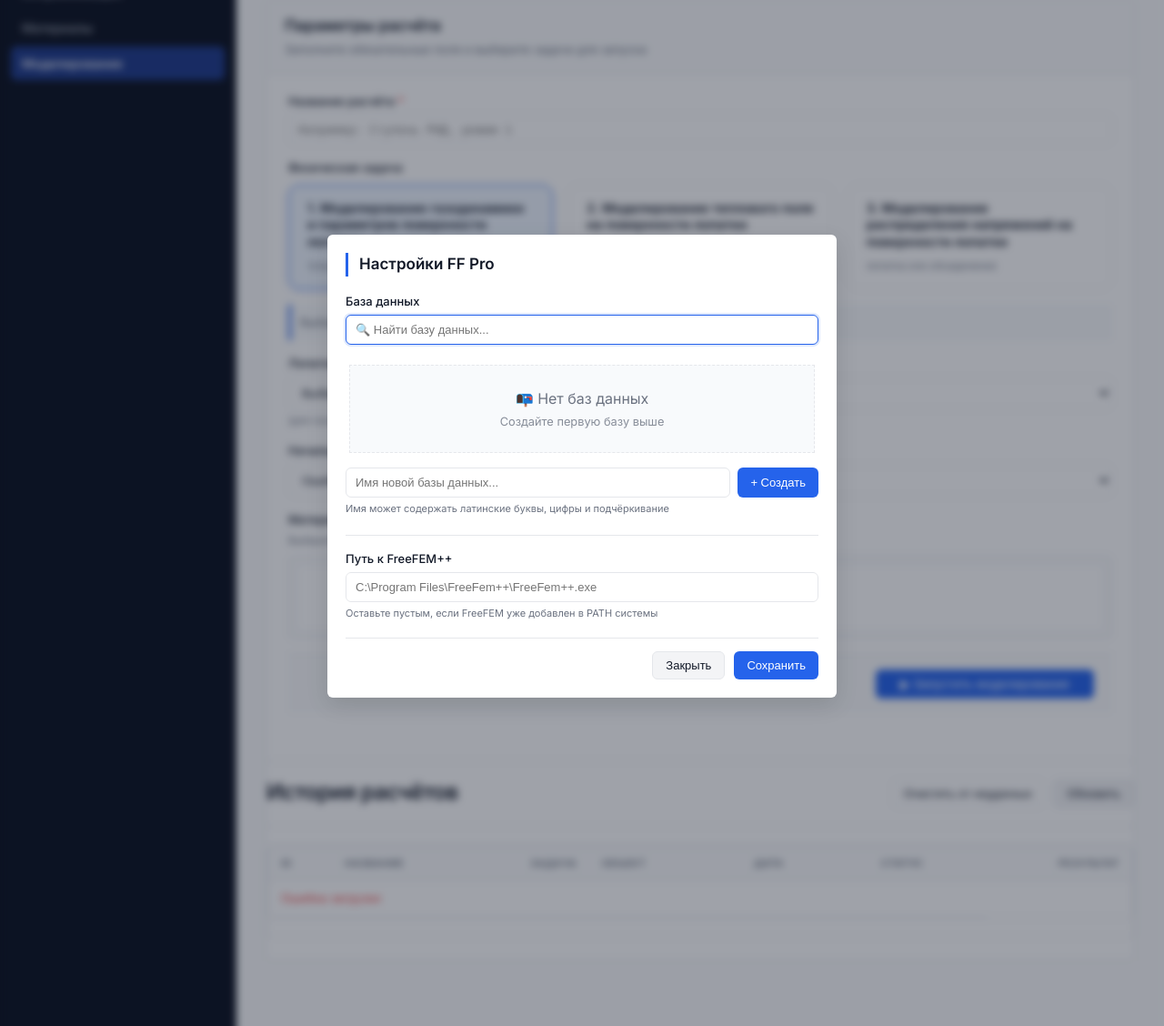
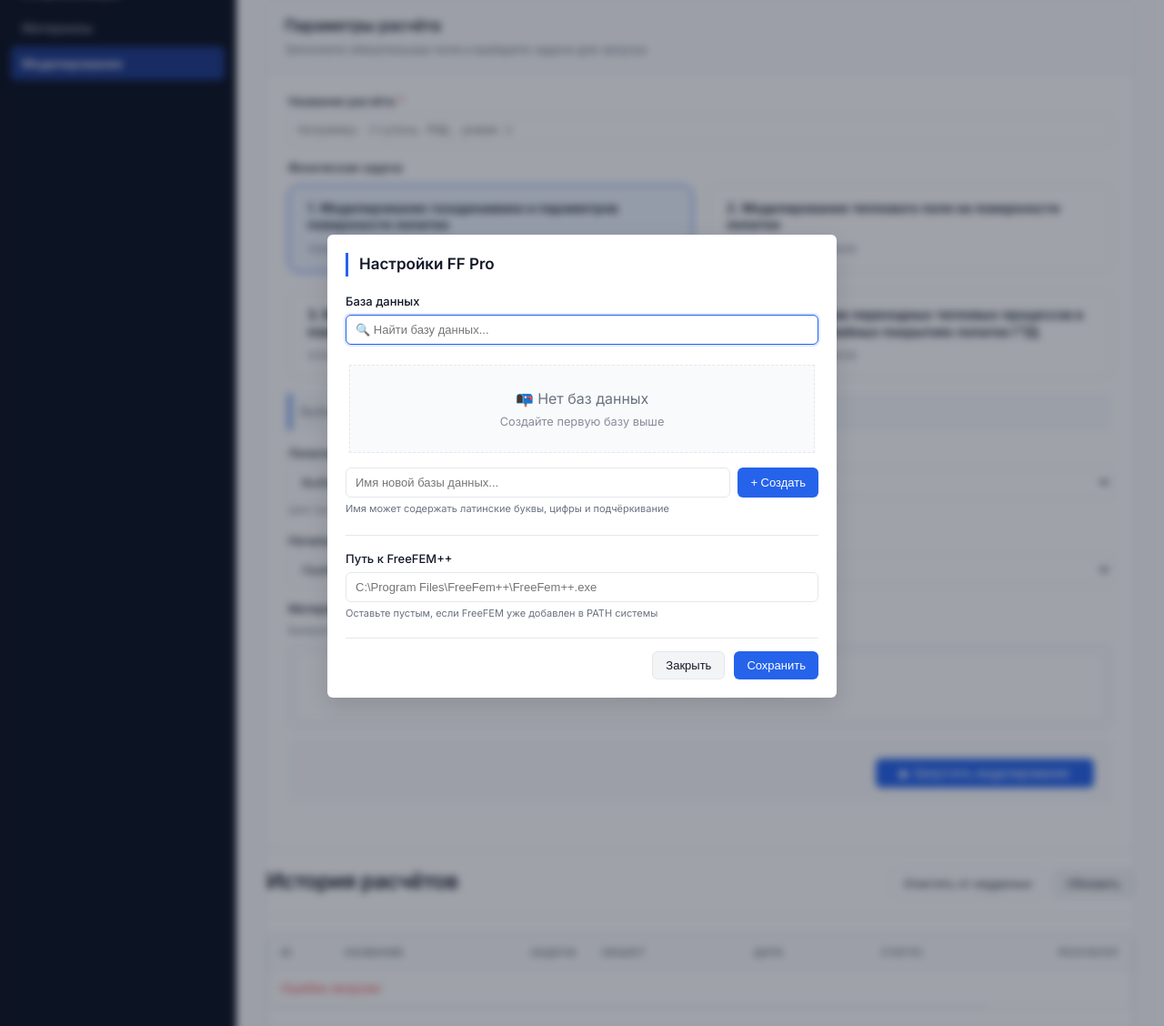
Before and after one commit to argecyplusplus/diploma, a Flask app: page /simulation in a window 1280 px wide. Shown: the part 181-1309 px from the top of the page at 91% size. Run offline with Flask 3, Linux system fonts and the light colour scheme; data that the repository does not hold is empty.

Commit message:
готово к мерджу

```diff
--- a/app/static/css/style.css
+++ b/app/static/css/style.css
@@ -849,3 +849,14 @@
     font-size: 0.75rem;
     white-space: nowrap;
 }
+
+.task-cards-grid {
+    display: grid;
+    grid-template-columns: 1fr 1fr;
+    gap: 16px;
+}
+@media (max-width: 768px) {
+    .task-cards-grid {
+        grid-template-columns: 1fr;
+    }
+}
--- a/app/static/js/simulation.js
+++ b/app/static/js/simulation.js
@@ -4,7 +4,8 @@
 const taskHints = {
     gas_dynamics: 'Для задачи 1 набор начальных условий должен содержать: параметры потенциального потока (beta, B), идентификатор границы (S1), хорду лопасти, параметры построения сетки (NC, NSp, NSm, NSpm). Временные и тепловые параметры НЕ используются.',
     thermal_field: 'Для задачи 2 набор начальных условий должен содержать: временные параметры (dt, nbT), начальную температуру материала, хорду лопасти, параметры построения сетки (NC, NSp, NSm, NSpm, NSpn).',
-    thermal_stress: 'Для задачи 3 необходимы: временные параметры, начальная температура материала, параметры упругости (b, nu, KLT), параметры вывода напряжений (delt, Npt), конструктивные параметры сетки, хорда лопасти, идентификатор границы S1.'
+    thermal_stress: 'Для задачи 3 необходимы: временные параметры, начальная температура материала, параметры упругости (b, nu, KLT), параметры вывода напряжений (delt, Npt), конструктивные параметры сетки, хорда лопасти, идентификатор границы S1.',
+    thermal_transient: 'Для задачи 4 необходимы: временные параметры (dt, nbT), начальная температура материала, параметры покрытия (толщина, теплопроводность), хорда лопасти, параметры построения сетки (NC, NSp, NSm, NSpm, NSpn).'
 };
 
 function updateTaskHint() {
@@ -376,6 +377,14 @@
     else assemblyId = objId;
 
     const taskType = form.querySelector('input[name="task_type"]:checked').value;
+
+    // Временная заглушка для четвёртой задачи
+    if (taskType === 'thermal_transient') {
+        alert('⚠️ Функционал четвёртой задачи временно недоступен. Ожидайте обновления.');
+        resetBtn();
+        return;
+    }
+
     if (taskType === 'gas_dynamics' && assemblyId) {
         alert('Для газодинамики нельзя выбирать объединение, выберите конкретную лопатку');
         resetBtn();
--- a/app/templates/simulation.html
+++ b/app/templates/simulation.html
@@ -33,7 +33,7 @@
             <!-- Задачи расчёта -->
             <div class="form-group">
                 <label>Физическая задача</label>
-                <div class="task-cards" id="taskCardsContainer">
+                <div class="task-cards task-cards-grid" id="taskCardsContainer">
                     <label class="task-card" data-value="gas_dynamics">
                         <input type="radio" name="task_type" value="gas_dynamics"
                                data-requires="potential_flow,boundaries,construction,blade_chord" checked>
@@ -58,6 +58,14 @@
                             <small>лопатка или объединение</small>
                         </div>
                     </label>
+                    <label class="task-card" data-value="thermal_transient">
+                        <input type="radio" name="task_type" value="thermal_transient"
+                               data-requires="time_parameters,initial_temps,construction,blade_chord">
+                        <div class="task-info">
+                            <strong>4. Моделирование переходных тепловых процессов в тонких криволинейных покрытиях лопаток ГТД</strong>
+                            <small>лопатка или объединение</small>
+                        </div>
+                </label>
                 </div>
                 <div id="taskHelpText" class="card-hint" style="margin-top: 12px; padding: 10px; background: #f8fafc; border-left: 3px solid var(--accent);">
                     Выберите задачу, чтобы увидеть требования к начальным условиям.
```
